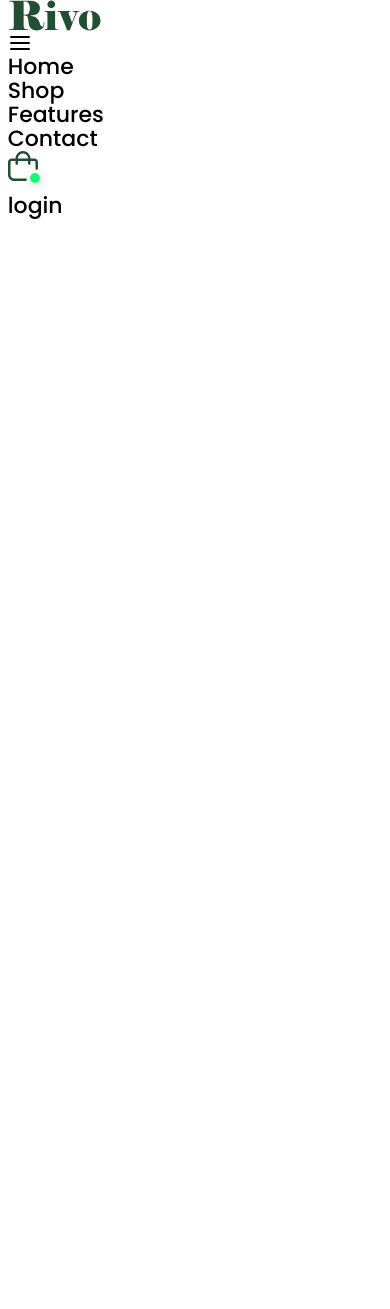
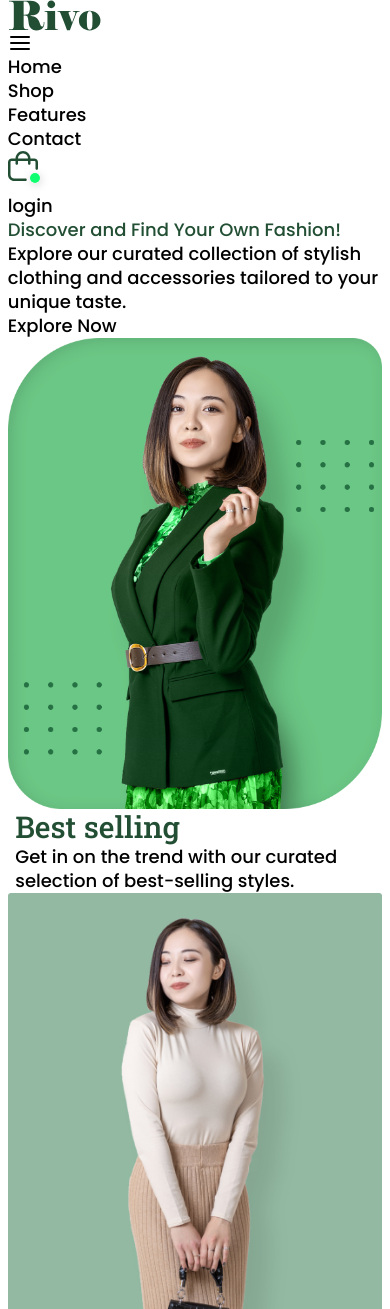
Before and after one commit to anmolsr/rivo, a Next.js app: page / in a window 390 px wide. Shown: the top 1309 px of the page. Before the commit the page ends 844 px from the top, so only its background shows below. Built offline with nearby package versions, Linux system fonts and the light colour scheme.

Commit message:
feat - best selling responsive

```diff
--- a/src/Components/HomePage/BestSelling.tsx
+++ b/src/Components/HomePage/BestSelling.tsx
@@ -1,22 +1,37 @@
-import React from "react";
-import RivoTitleContent from "../RivoTitleContent";
-import RivoCard from "../RivoCard";
-import RivoButton from "../RivoButtons/RivoButton";
+import React from "react";  // Importing React library
+import RivoTitleContent from "../RivoTitleContent";  // Importing RivoTitleContent component
+import RivoCard from "../RivoCard";  // Importing RivoCard component
+import RivoButton from "../RivoButtons/RivoButton";  // Importing RivoButton component
+
 type Props = {
-  contentObj: TContent;
-  bestProducts:TProduct[];
+  contentObj: TContent;  // Defining the type for contentObj
+  bestProducts: TProduct[];  // Defining the type for bestProducts
 };
+
+// BestSelling Component
+// This functional component displays a list of best-selling products.
+// It includes a title, a grid of product cards, and a button to see all products.
 
 const BestSelling = ({ contentObj, bestProducts }: Props) => {
   return (
     <div>
+      {/* Title content component */}
       <RivoTitleContent contentObj={contentObj} />
-      <div className="grid grid-cols-3">
-        {bestProducts.map((product:TProduct)=>(
-            <div key={product.id}><RivoCard size="big" cardProduct={product}/></div>
+
+      {/* Grid container for product cards */}
+      <div className="grid md:grid-cols-3 lg:gap-x-10">
+        {/* Mapping over the bestProducts array to create a card for each product */}
+        {bestProducts.map((product: TProduct) => (
+          <div key={product.id} className="mx-auto">
+            <RivoCard size="big" cardProduct={product} />
+          </div>
         ))}
       </div>
-      <div className="pb-4 text-center"><RivoButton label="See all" link="/" variant="iconArrow"/></div>
+
+      {/* Button to see all products */}
+      <div className="pb-4 text-center">
+        <RivoButton label="See all" link="/" variant="iconArrow" />
+      </div>
     </div>
   );
 };
--- a/src/Components/RivoCard.tsx
+++ b/src/Components/RivoCard.tsx
@@ -1,17 +1,24 @@
-import star from "../../public/fi-ss-star.svg";
-import line from "../../public/line.svg";
-import Image from "next/image";
-import React from "react";
+import star from "../../public/fi-ss-star.svg";  // Importing star icon
+import line from "../../public/line.svg";  // Importing line image
+import Image from "next/image";  // Importing Image component from Next.js
+import React from "react";  // Importing React library
+
 type Props = {
-  cardProduct?: TProduct;
-  carCategory?: TClothes;
-  size: string;
+  cardProduct?: TProduct;  // Defining optional type for cardProduct
+  carCategory?: TClothes;  // Defining optional type for carCategory
+  size: string;  // Defining type for size
 };
+
+// RivoCard Component
+// This functional component displays either a product card or a category card based on the props provided.
+
 const RivoCard = ({ cardProduct, size, carCategory }: Props) => {
   return (
-    <div>
+    <>
+      {/* If cardProduct prop is provided, render product card */}
       {cardProduct && (
-        <div>
+        <>
+          {/* Product image */}
           <div>
             <Image
               src={cardProduct.imgObj.url}
@@ -23,11 +30,14 @@ const RivoCard = ({ cardProduct, size, carCategory }: Props) => {
             />
           </div>
 
+          {/* Product details */}
           <div className="text-center max-w-xs m-auto py-10">
-            <h3 className="font-semibold mb-4 text-rivoText-100">
+            {/* Product title */}
+            <h3 className="font-semibold mb-4 text-rivoText-100 text-lg lg:text-base">
               {cardProduct.title}
             </h3>
-            <div className="text-rivoText-200 flex justify-between max-w-56 m-auto">
+            {/* Product price and rating */}
+            <div className="text-rivoText-200 flex justify-between max-w-56 m-auto text-lg lg:text-base">
               <span>${cardProduct.price.toFixed(2)}</span>
               <span>
                 <Image priority src={line} alt="line" />
@@ -38,10 +48,13 @@ const RivoCard = ({ cardProduct, size, carCategory }: Props) => {
               </span>
             </div>
           </div>
-        </div>
+        </>
       )}
+
+      {/* If carCategory prop is provided, render category card */}
       {carCategory && (
         <div>
+          {/* Category image */}
           <div>
             <Image
               src={carCategory.imgObj.url}
@@ -53,17 +66,20 @@ const RivoCard = ({ cardProduct, size, carCategory }: Props) => {
             />
           </div>
 
+          {/* Category details */}
           <div className="text-center max-w-[420px] m-auto py-10">
+            {/* Category title */}
             <h3 className="font-semibold mb-4 text-rivoText-100 text-[30px]">
               {carCategory.title}
             </h3>
+            {/* Category description */}
             <div className="text-rivoText-100">
               <p className="leading-snug">{carCategory.description}</p>
             </div>
           </div>
         </div>
       )}
-    </div>
+    </>
   );
 };
 
--- a/src/Components/RivoTitleContent.tsx
+++ b/src/Components/RivoTitleContent.tsx
@@ -1,12 +1,21 @@
-import React from "react";
+import React from "react";  // Importing React library
+
 type Props = {
-  contentObj: TContent;
+  contentObj: TContent;  // Defining the type for contentObj
 };
+
+// RivoTitleContent Component
+// This functional component displays a title and a description.
+// It uses the contentObj prop to populate the title and description fields.
+
 const RivoTitleContent = ({ contentObj }: Props) => {
   return (
-    <div className="rivContainer text-center py-14">
-      <h2>{contentObj.title}</h2>
-      <p className="text-rivo-700 text-[22px] my-6">{contentObj.description}</p>
+    // Container for the title and description with padding and text-center alignment
+    <div className="rivContainer text-center py-8 md:py-14">
+      {/* Title element */}
+      <h2 className="leading-tight">{contentObj.title}</h2>
+      {/* Description element */}
+      <p className="text-rivo-700 my-2 md:my-6">{contentObj.description}</p>
     </div>
   );
 };
--- a/src/app/globals.css
+++ b/src/app/globals.css
@@ -3,14 +3,14 @@
 @tailwind utilities;
 body, body p{
   font-family: var(--font-poppins);
-  @apply text-base font-medium leading-6;
+  @apply text-lg md:text-base font-medium leading-6;
 }
 
 h1,h2{
   @apply text-rivo-700;
 }
 h2{
-  @apply font-robotoSlab font-medium text-[64px] leading-relaxed;
+  @apply font-robotoSlab font-medium text-3xl md:text-5xl lg:text-[64px] lg:leading-relaxed;
 }
 .rivContainer{
   @apply w-[96%] m-auto lg:w-[96%] 2xl:max-w-rivoWidth 2xl:w-full;
--- a/src/app/page.tsx
+++ b/src/app/page.tsx
@@ -3,7 +3,11 @@ import BestSelling from "@/Components/HomePage/BestSelling";
 import DesignerClothes from "@/Components/HomePage/DesignerClothes";
 import OurProducts from "@/Components/HomePage/OurProducts";
 import RivoCTA from "@/Components/HomePage/RivoCTA";
-import { RIVOCONTENT, RIVOPRODUCT, RIVOPRODUCTCATEGORY } from "@/Constants/data";
+import {
+  RIVOCONTENT,
+  RIVOPRODUCT,
+  RIVOPRODUCTCATEGORY,
+} from "@/Constants/data";
 
 export default function Home() {
   //page content
@@ -18,12 +22,13 @@ export default function Home() {
   const productCategory = RIVOPRODUCTCATEGORY;
   return (
     <main>
-      {/* <RivoHero />
+      <RivoHero />
       <div className="rivContainer">
         <BestSelling
           contentObj={pageContent.sectionBest}
           bestProducts={bestProd}
         />
+        {/*
         <OurProducts
           contentObj={pageContent.sectionProdcut}
           bestProducts={normalProd}
@@ -32,8 +37,8 @@ export default function Home() {
         <DesignerClothes
           contentObj={pageContent.sectionClothes}
           prodCategory={productCategory}
-        />
-      </div> */}
+        />*/}
+      </div>
     </main>
   );
 }
```
